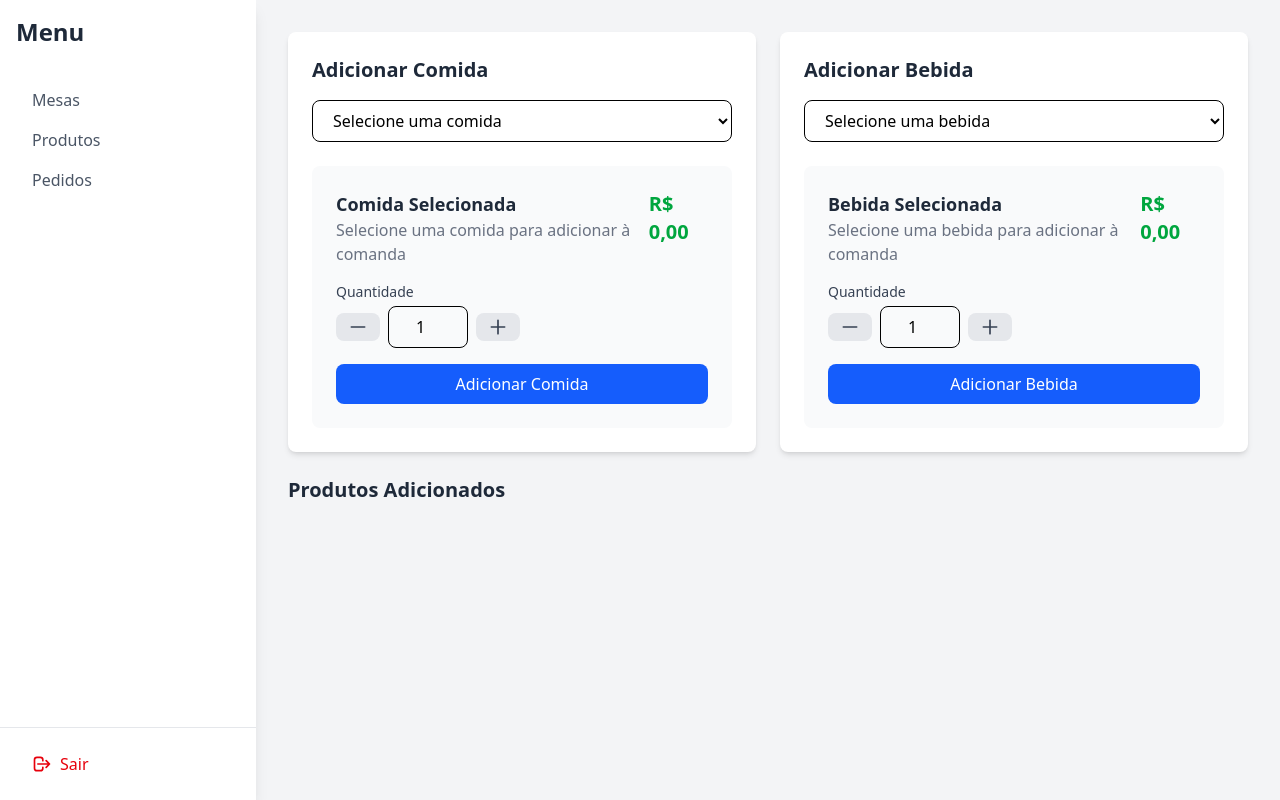
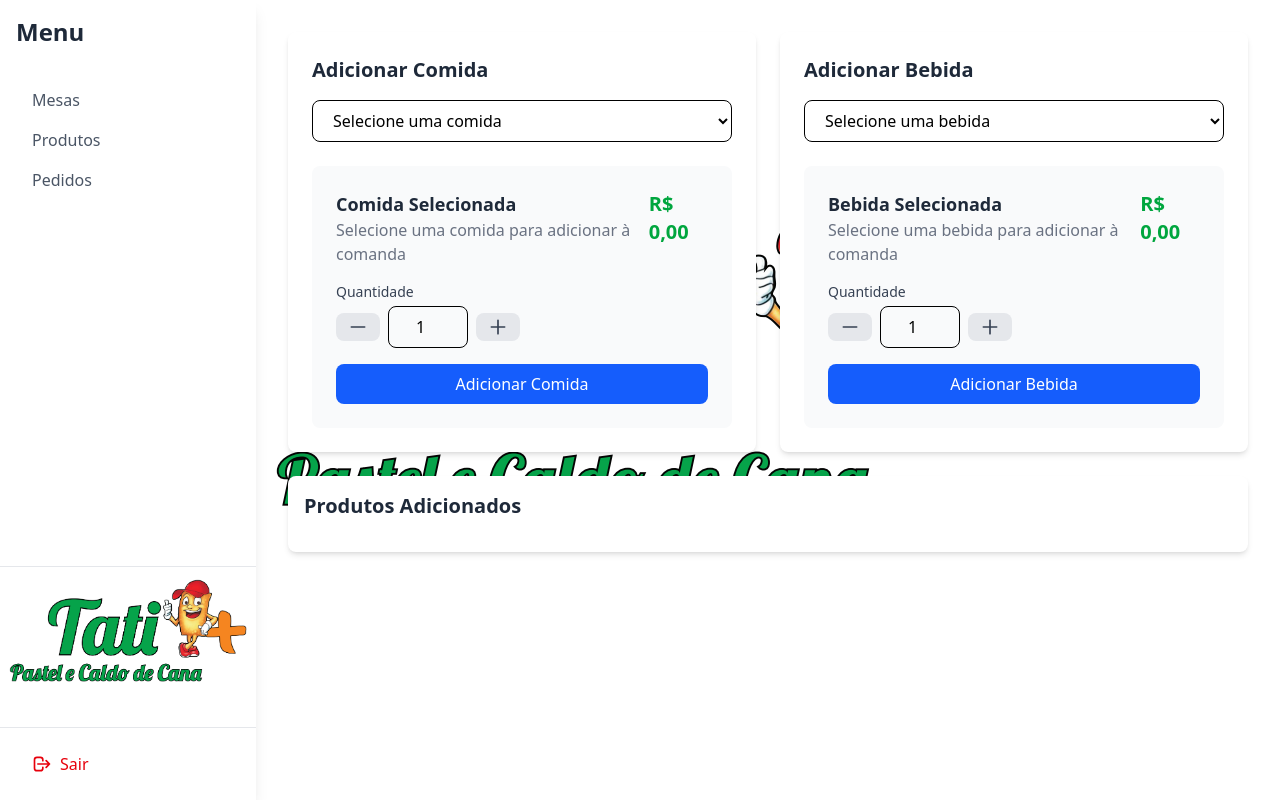
Before and after one commit to RaaschDev/pdv-tati, a Django app: page /mesas/e5c80ae3-2d6d-4a83-8669-028860718db9/ in a window 1280 px wide. Run offline with Django 5.2, Linux system fonts and the light colour scheme; data comes from the database, SQL or seed files in the repository; data that the repository does not hold is empty.

```diff
--- a/core/templates/base.html
+++ b/core/templates/base.html
@@ -6,9 +6,30 @@
     <meta name="viewport" content="width=device-width, initial-scale=1.0">
     <script src="https://cdn.jsdelivr.net/npm/@tailwindcss/browser@4"></script>
     <title>{% block title %} {% endblock %}</title>
+    <!-- <style>
+        body {
+            background-image: url("{% static 'img/logo.png' %}");
+            background-repeat: no-repeat;
+            background-position: center;
+            background-size: cover;
+            background-attachment: fixed;
+            min-height: 100vh;
+            width: 100vw;
+            margin: 0;
+            padding: 0;
+        }
+        html {
+            height: 100%;
+            margin: 0;
+            padding: 0;
+        }
+    </style> -->
 </head>
 <body>
-    {% block content %}
-    {% endblock %}
+    <div class="bg-[url('{% static 'img/logo.png' %}')] bg-auto bg-center bg-opacity-25 bg-no-repeat siz">
+        {% block content %}
+        {% endblock %}
+    </div>
+
 </body>
 </html>
--- a/core/templates/includes/added_products.html
+++ b/core/templates/includes/added_products.html
@@ -1,8 +1,9 @@
 <!-- Added Products List -->
 <div class="mt-6">
+    <div class="bg-white rounded-lg shadow-md p-4">
         <h2 class="text-xl font-bold text-gray-800 mb-4">Produtos Adicionados</h2>
 
-    <div class="space-y-3">
+        <div class="space-y-3 max-h-[400px] overflow-y-auto pr-2">
             <!-- Product Item -->
 
 
@@ -25,6 +26,7 @@
             {% endfor %}
         </div>
     </div>
+</div>
 
 
 <!-- https://w2g.tv/?r=ml0klf9mowml396i28 -->
--- a/core/templates/includes/sidebar.html
+++ b/core/templates/includes/sidebar.html
@@ -1,3 +1,4 @@
+{% load static %}
 <!-- Sidebar -->
 <div class="w-64 bg-white shadow-lg h-screen flex flex-col">
     <div class="p-4">
@@ -5,9 +6,9 @@
     </div>
     <nav class="mt-4 flex-grow">
         {% if user.is_superuser %}
-            <a href="{% url 'home' %}" class="flex items-center px-4 py-2 text-gray-600 hover:bg-gray-100">
-                <span class="mx-4 font-medium">Dashboard</span>
-            </a>
+        <a href="{% url 'home' %}" class="flex items-center px-4 py-2 text-gray-600 hover:bg-gray-100">
+            <span class="mx-4 font-medium">Dashboard</span>
+        </a>
         {% endif %}
         <a href="{% url 'tables' %}" class="flex items-center px-4 py-2 text-gray-600 hover:bg-gray-100">
             <span class="mx-4 font-medium">Mesas</span>
@@ -16,16 +17,26 @@
             <span class="mx-4 font-medium">Produtos</span>
         </a>
         <a href="{% url 'orders' %}" class="flex items-center px-4 py-2 text-gray-600 hover:bg-gray-100">
-                <span class="mx-4 font-medium">Pedidos</span>
-            </a>
+            <span class="mx-4 font-medium">Pedidos</span>
+        </a>
     </nav>
     <!-- Logout Button -->
+
+    <div
+        class="p-20 border-t border-gray-200 bg-[url('{% static 'img/logo.png' %}')] bg-cover bg-center bg-opacity-25 bg-no-repeat">
+
+
+    </div>
+
     <div class="p-4 border-t border-gray-200">
         <form method="POST" action="{% url 'logout' %}">
             {% csrf_token %}
-            <button type="submit" class="w-full flex items-center px-4 py-2 text-red-600 hover:bg-red-50 rounded-lg transition-colors duration-200">
-                <svg xmlns="http://www.w3.org/2000/svg" class="h-5 w-5 mr-2" fill="none" viewBox="0 0 24 24" stroke="currentColor">
-                    <path stroke-linecap="round" stroke-linejoin="round" stroke-width="2" d="M17 16l4-4m0 0l-4-4m4 4H7m6 4v1a3 3 0 01-3 3H6a3 3 0 01-3-3V7a3 3 0 013-3h4a3 3 0 013 3v1" />
+            <button type="submit"
+                class="w-full flex items-center px-4 py-2 text-red-600 hover:bg-red-50 rounded-lg transition-colors duration-200">
+                <svg xmlns="http://www.w3.org/2000/svg" class="h-5 w-5 mr-2" fill="none" viewBox="0 0 24 24"
+                    stroke="currentColor">
+                    <path stroke-linecap="round" stroke-linejoin="round" stroke-width="2"
+                        d="M17 16l4-4m0 0l-4-4m4 4H7m6 4v1a3 3 0 01-3 3H6a3 3 0 01-3-3V7a3 3 0 013-3h4a3 3 0 013 3v1" />
                 </svg>
                 <span class="font-medium">Sair</span>
             </button>
--- a/core/templates/pages/finish_order.html
+++ b/core/templates/pages/finish_order.html
@@ -3,7 +3,7 @@
 {% block title %}Finalizar Pedido{% endblock %}
 
 {% block content %}
-<div class="flex h-screen bg-gray-100">
+<div class="flex h-screen">
     {% include "includes/sidebar.html" %}
 
     <!-- Main Content -->
@@ -23,7 +23,7 @@
                 <h2 class="text-xl font-bold text-gray-800 mb-4">Mesa {{ table.number }}</h2>
 
                 <!-- Products List -->
-                <div class="space-y-4 mb-6">
+                <div class="space-y-4 mb-6 max-h-90 overflow-y-auto">
                     {% for item in itens %}
                     <div class="flex justify-between items-center p-4 bg-gray-50 rounded-lg">
                         <div>
--- a/core/templates/pages/home.html
+++ b/core/templates/pages/home.html
@@ -3,7 +3,7 @@
 {% block title %}Home{% endblock %}
 
 {% block content %}
-<div class="flex h-screen bg-gray-100">
+<div class="flex h-screen">
     {% include "includes/sidebar.html" %}
 
     <!-- Main Content -->
--- a/core/templates/pages/orders.html
+++ b/core/templates/pages/orders.html
@@ -3,7 +3,7 @@
 {% block title %}Pedidos{% endblock %}
 
 {% block content %}
-<div class="flex h-screen bg-gray-100">
+<div class="flex h-screen">
     {% include "includes/sidebar.html" %}
 
     <!-- Main Content -->
--- a/core/templates/pages/products.html
+++ b/core/templates/pages/products.html
@@ -3,7 +3,7 @@
 {% block title %}Produtos{% endblock %}
 
 {% block content %}
-<div class="flex h-screen bg-gray-100">
+<div class="flex h-screen">
     {% include "includes/sidebar.html" %}
 
     <!-- Main Content -->
--- a/core/templates/pages/table_detail.html
+++ b/core/templates/pages/table_detail.html
@@ -3,7 +3,7 @@
 {% block title %}Mesa {{ table.number }} - Comanda{% endblock %}
 
 {% block content %}
-<div class="flex h-screen bg-gray-100">
+<div class="flex h-screen">
     {% include "includes/sidebar.html" %}
 
     <!-- Main Content -->
--- a/core/templates/pages/tables.html
+++ b/core/templates/pages/tables.html
@@ -3,7 +3,7 @@
 {% block title %}Mesas{% endblock %}
 
 {% block content %}
-<div class="flex h-screen bg-gray-100">
+<div class="flex h-screen">
     {% include "includes/sidebar.html" %}
 
     <!-- Main Content -->
--- a/core/views.py
+++ b/core/views.py
@@ -74,8 +74,8 @@ def mesas(request):
 def table_detail(request, table_id):
     table = Tables.objects.get(id=table_id)
     # Get products by category
-    food_products = Product.objects.filter(category__name='Comida')
-    drink_products = Product.objects.filter(category__name='Bebida')
+    food_products = Product.objects.filter(category__name='COMIDA')
+    drink_products = Product.objects.filter(category__name='BEBIDA')
     orders = Order.objects.filter(table=table)
     order_items = OrderItem.objects.filter(order__in=orders)
     total = sum(item.total_value for item in order_items)
--- a/pyproject.toml
+++ b/pyproject.toml
@@ -5,8 +5,9 @@ description = "Add your description here"
 readme = "README.md"
 requires-python = ">=3.13"
 dependencies = [
-    "django>=5.2",
+    "dj-database-url>=2.1.0",
+    "django>=4.2.0",
     "gunicorn>=23.0.0",
-    "psycopg2-binary>=2.9.10",
+    "psycopg2-binary>=2.9.9",
     "python-decouple>=3.8",
 ]
--- a/setup/settings.py
+++ b/setup/settings.py
@@ -108,9 +108,9 @@ AUTH_PASSWORD_VALIDATORS = [
 # Internationalization
 # https://docs.djangoproject.com/en/5.2/topics/i18n/
 
-LANGUAGE_CODE = 'en-us'
+LANGUAGE_CODE = 'pt-br'
 
-TIME_ZONE = 'UTC'
+TIME_ZONE = 'America/Sao_Paulo'
 
 USE_I18N = True
 
```
Also changed, not shown: static/img/logo.png (added), 2 other files. Lines whose indentation alone changed are shown as unchanged.
